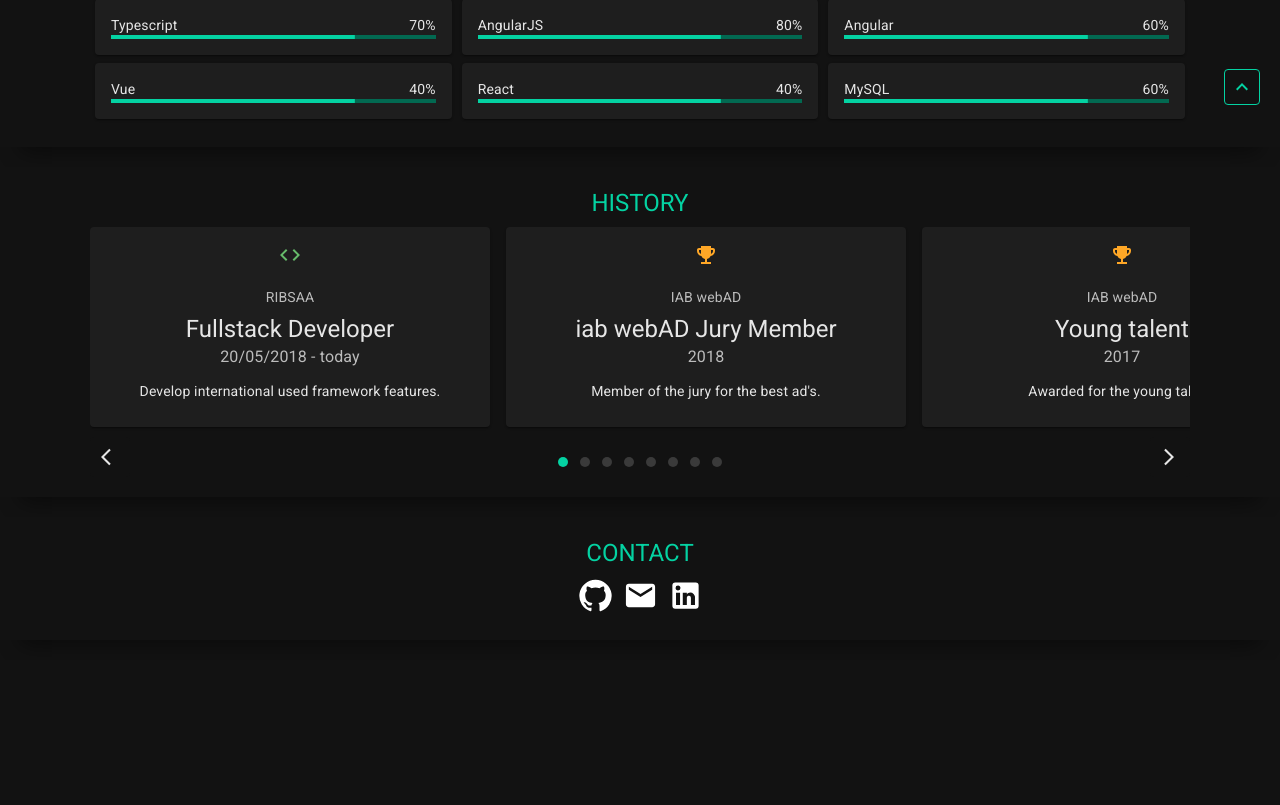
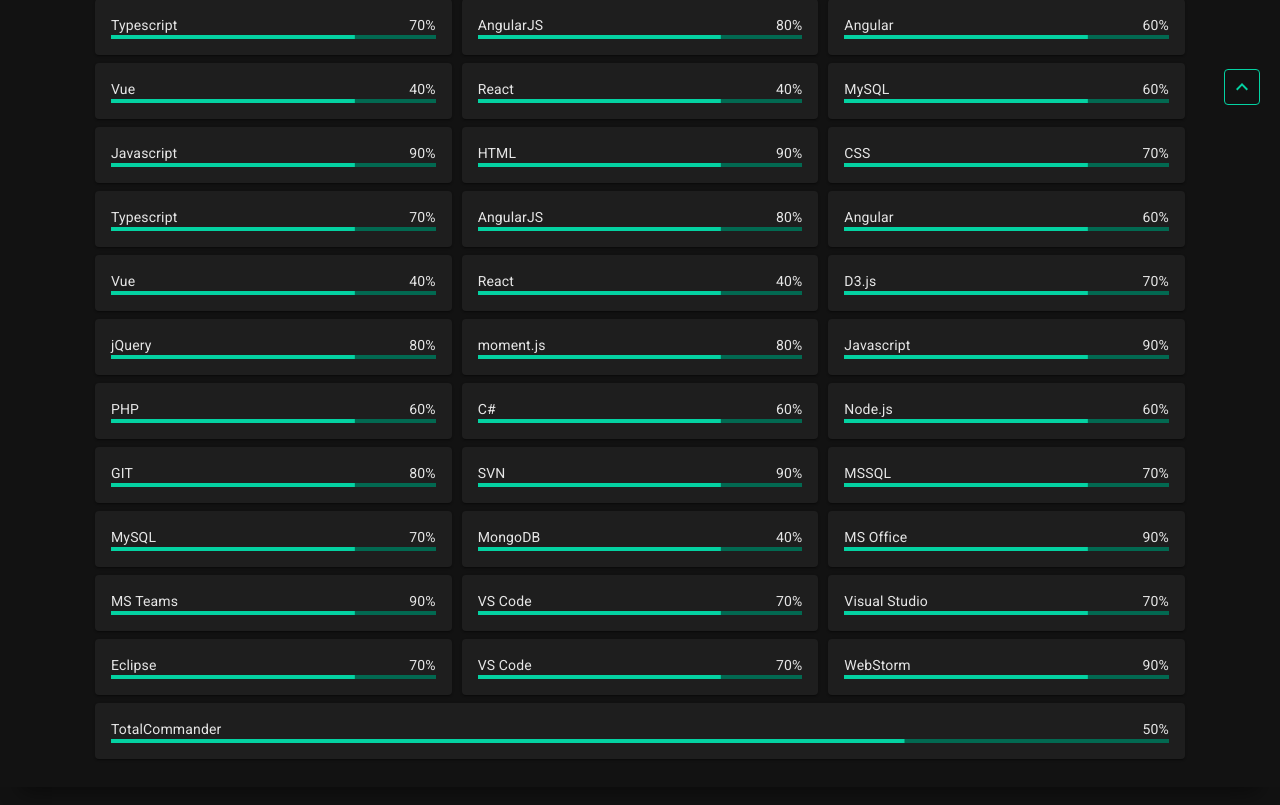
Before and after one commit to DominikMikes/portfolio, a React (Create React App) app: page / in a window 1280 px wide. Shown: the part 675-1480 px from the top of the page. Before the commit the page ends 1335 px from the top, so only its background shows below. Built offline with nearby package versions, Linux system fonts and the light colour scheme; a web font is replaced by a local one.

Commit message:
added more skills and skill categories

```diff
--- a/src/components/skill/skill.tsx
+++ b/src/components/skill/skill.tsx
@@ -1,14 +1,17 @@
 import { Card, CardContent, CardActionArea, Typography, LinearProgress, Box } from "@mui/material";
 import React from "react";
 
+import { ISkill } from "model/ISkill";
 import './skill.scss';
 
 import skillsJson from '@data/skills.json';
 
 export default  class Skill extends React.Component<{}> {
     render() {
-        const renderSkills = skillsJson.skills.map((skill, index) => {
-            return <div key={index} className="skill">
+        const renderSkills = [];
+        for (const [key, value] of Object.entries(skillsJson)) {
+            renderSkills.push(value.map((skill: ISkill, index: number) => {
+                    return <div key={index} className="skill">
                         <Card sx={{ flex: 1, marginBottom: 1 }}>
                             <CardActionArea>
                                 <CardContent>
@@ -37,7 +40,45 @@
                             </CardActionArea>
                         </Card>
                     </div>
-        });
+            }));
+        }
+        // const renderSkills = skillsJson.skills.map((category: Array<ISkill>) => {
+        //     return category.map((skill: ISkill, idx) => {
+        //         return {skill.label};
+        //     });
+        // });
+
+        // const renderSkills = skillsJson.skills.map((skill, index) => {
+        //     return <div key={index} className="skill">
+        //                 <Card sx={{ flex: 1, marginBottom: 1 }}>
+        //                     <CardActionArea>
+        //                         <CardContent>
+        //                             <Box sx={{ display: 'flex' }}>
+        //                                 <Box className="label" sx={{ alignSelf: 'flex-start', flex: 1, marginRight: 10 }}>
+        //                                     <Typography
+        //                                         variant="body2"
+        //                                         component="div"
+        //                                         align="left">
+        //                                         {skill.label}
+        //                                     </Typography>
+        //                                 </Box>
+        //                                 <Box sx={{ marginLeft: 'auto' }}>
+        //                                     <Typography
+        //                                         variant="body2"
+        //                                         component="div">
+        //                                         {skill.percent}
+        //                                     </Typography>
+        //                                 </Box>
+        //                             </Box>
+        //                             <LinearProgress
+        //                                 color="primary"
+        //                                 variant="determinate"
+        //                                 value={75} />
+        //                         </CardContent>
+        //                     </CardActionArea>
+        //                 </Card>
+        //             </div>
+        // });
         return (
             <Box sx={{ display: 'flex', flexFlow: 'row', flexWrap: 'wrap', justifyContent: 'center'}}>
                 {renderSkills}
--- a/src/data/skills.json
+++ b/src/data/skills.json
@@ -1,5 +1,4 @@
 {
-    "headline": "Skills",
     "skills": [
         {
             "label": "Javascript",
@@ -46,5 +45,155 @@
             "percent": "60%",
             "order": "6"
         }
+    ],
+    "frontend": [
+        {
+            "label": "Javascript",
+            "percent": "90%",
+            "order": "1"
+        },
+        {
+            "label": "HTML",
+            "percent": "90%",
+            "order": "2"
+        },
+        {
+            "label": "CSS",
+            "percent": "70%",
+            "order": "3"
+        },
+        {
+            "label": "Typescript",
+            "percent": "70%",
+            "order": "4"
+        },
+        {
+            "label": "AngularJS",
+            "percent": "80%",
+            "order": "5"
+        },
+        {
+            "label": "Angular",
+            "percent": "60%",
+            "order": "6"
+        },
+        {
+            "label": "Vue",
+            "percent": "40%",
+            "order": "7"
+        },
+        {
+            "label": "React",
+            "percent": "40%",
+            "order": "8"
+        },
+        {
+            "label": "D3.js",
+            "percent": "70%",
+            "order": "9"
+        },
+        {
+            "label": "jQuery",
+            "percent": "80%",
+            "order": "9"
+        },
+        {
+            "label": "moment.js",
+            "percent": "80%",
+            "order": "10"
+        }
+    ],
+    "backend": [
+        {
+            "label": "Javascript",
+            "percent": "90%",
+            "order": "1"
+        },
+        {
+            "label": "PHP",
+            "percent": "60%",
+            "order": "2"
+        },
+        {
+            "label": "C#",
+            "percent": "60%",
+            "order": "3"
+        },
+        {
+            "label": "Node.js",
+            "percent": "60%",
+            "order": "4"
+        }
+    ],
+    "versioning": [
+        {
+            "label": "GIT",
+            "percent": "80%",
+            "order": "1"
+        },
+        {
+            "label": "SVN",
+            "percent": "90%",
+            "order": "2"
+        }
+    ],
+    "database": [
+        {
+            "label": "MSSQL",
+            "percent": "70%",
+            "order": "1"
+        },
+        {
+            "label": "MySQL",
+            "percent": "70%",
+            "order": "2"
+        },
+        {
+            "label": "MongoDB",
+            "percent": "40%",
+            "order": "3"
+        }
+    ],
+    "tools": [
+        {
+            "label": "MS Office",
+            "percent": "90%",
+            "order": "1"
+        },
+        {
+            "label": "MS Teams",
+            "percent": "90%",
+            "order": "2"
+        },
+        {
+            "label": "VS Code",
+            "percent": "70%",
+            "order": "3"
+        },
+        {
+            "label": "Visual Studio",
+            "percent": "70%",
+            "order": "4"
+        },
+        {
+            "label": "Eclipse",
+            "percent": "70%",
+            "order": "5"
+        },
+        {
+            "label": "VS Code",
+            "percent": "70%",
+            "order": "6"
+        },
+        {
+            "label": "WebStorm",
+            "percent": "90%",
+            "order": "7"
+        },
+        {
+            "label": "TotalCommander",
+            "percent": "50%",
+            "order": "8"
+        }
     ]
 }
--- /dev/null
+++ b/src/model/ISkill.tsx
@@ -0,0 +1,5 @@
+export interface ISkill {
+    label: string,
+    percent: string,
+    order: string
+}
```
